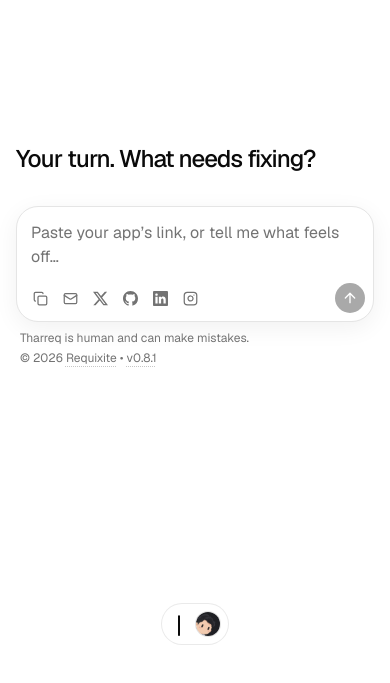
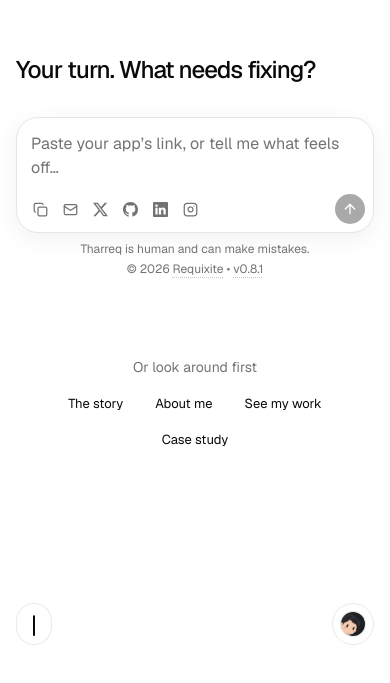
Before and after one commit to mtharreqq/requixite, a Next.js app: page /contact in a window 390 px wide. Shown: the part 187-870 px from the top of the page. Built offline with nearby package versions, Linux system fonts and the light colour scheme.

Commit message:
Meta under every composer (centered on phones), look around on Contact, CTA title hugs the composer, phone rail and avatar split

```diff
--- a/components/salmoon/rail-nav.tsx
+++ b/components/salmoon/rail-nav.tsx
@@ -183,6 +183,10 @@ function ThemeMenu({ copy }: { copy: RailCopy["pages"] }) {
     </HoverCard>
   );
 }
+
+// Phones only; desktop drops the box.
+const PILL =
+  "pointer-events-auto bg-background/85 border-border/80 rounded-full border backdrop-blur-md md:contents";
 
 /** The site's toolbar, on every page: the avatar on the rail opens the
  * pages, theme and language on hover (or tap). */
@@ -435,10 +439,12 @@ export function RailNav({
   return (
     <nav
       aria-label={copy.navigation}
-      // Phones: a pill along the bottom. Desktop: anchored at the avatar, so
-      // it stays put and the rail grows upward.
-      className="bg-background/85 border-border/80 fixed bottom-3 left-1/2 z-50 flex -translate-x-1/2 items-center gap-4 rounded-full border py-2 pr-2 pl-4 backdrop-blur-md md:bottom-[calc(50%-7rem)] md:left-8 md:translate-x-0 md:flex-col md:items-start md:gap-0 md:rounded-none md:border-0 md:bg-transparent md:p-0 md:backdrop-blur-none"
+      // Phones: the rail as a pill bottom left, the avatar its own circle
+      // bottom right. Desktop: anchored at the avatar, so it stays put and the
+      // rail grows upward.
+      className="pointer-events-none fixed inset-x-4 bottom-3 z-50 flex items-center justify-between md:inset-x-auto md:bottom-[calc(50%-7rem)] md:left-8 md:flex-col md:items-start"
     >
+      <div className={`${PILL} px-4 py-2`}>
         <div
           ref={railRef}
           onPointerLeave={() => hover(null)}
@@ -480,7 +486,9 @@ export function RailNav({
                 key={section.id}
                 href={`#${section.id}`}
                 aria-current={isActive ? "location" : undefined}
-              onPointerEnter={(e) => e.pointerType === "mouse" && hover(index)}
+                onPointerEnter={(e) =>
+                  e.pointerType === "mouse" && hover(index)
+                }
                 onFocus={() => hover(index)}
                 onBlur={() => hover(null)}
                 className={
@@ -519,8 +527,11 @@ export function RailNav({
             );
           })}
         </div>
+      </div>
 
+      <div className={`${PILL} p-2`}>
         <Menu copy={copy} locale={locale} path={path} phone={phone} />
+      </div>
     </nav>
   );
 }
--- a/components/salmoon/review-story.tsx
+++ b/components/salmoon/review-story.tsx
@@ -308,11 +308,13 @@ function Caption({
   to,
   children,
   p,
+  end,
 }: {
   from: number;
   to: number;
   children: React.ReactNode;
   p: P;
+  end?: boolean;
 }) {
   // Enter and leave like SplitReveal: fade, rise, unblur.
   const shown = useTransform(
@@ -323,7 +325,7 @@ function Caption({
   );
   return (
     <motion.p
-      className="[grid-area:1/1] max-md:filter-none!"
+      className={cn("[grid-area:1/1] max-md:filter-none!", end && "self-end")}
       style={{
         opacity: shown,
         y: useTransform(shown, [0, 1], ["0.4em", "0em"]),
@@ -799,9 +801,9 @@ function Composer({
         </div>
       </motion.div>
       {cta && (
-        <motion.p {...later(0.9)} className="mt-2 px-1 text-xs">
-          <Note offer={offer} />
-        </motion.p>
+        <motion.div {...later(0.9)}>
+          <Foot offer={offer} contact={contact} />
+        </motion.div>
       )}
       {cta && (
         // The story ends here: the same ways on as under the hello.
@@ -814,6 +816,17 @@ function Composer({
         </motion.div>
       )}
     </motion.div>
+  );
+}
+
+/** Under every composer: the note and "© Requixite • v…"; stacked and
+ * centered on phones. */
+function Foot({ offer, contact }: { offer: Offer; contact: Contact }) {
+  return (
+    <div className="mt-2 flex flex-col items-center gap-1 px-1 text-xs md:flex-row md:items-baseline md:justify-between md:gap-4">
+      <Note offer={offer} />
+      <FooterMeta copy={contact} />
+    </div>
   );
 }
 
@@ -873,10 +886,7 @@ export function AskBox({
           </span>
         </div>
       </div>
-      <div className="mt-2 flex flex-wrap items-baseline justify-between gap-x-4 gap-y-1 px-1 text-xs">
-        <Note offer={offer} />
-        <FooterMeta copy={contact} />
-      </div>
+      <Foot offer={offer} contact={contact} />
     </div>
   );
 }
@@ -1984,6 +1994,8 @@ export function ReviewStory({
                       from={CAPTION_AT[i + 2]}
                       to={CAPTION_AT[i + 3]}
                       p={p}
+                      // The last one hugs the composer below it.
+                      end={i === copy.captions.length}
                     >
                       {text}
                     </Caption>
--- a/components/sub-page.tsx
+++ b/components/sub-page.tsx
@@ -168,6 +168,7 @@ export function ContactPage({ locale }: { locale: Locale }) {
           {copy.review.cta.title}
         </h1>
         <AskBox locale={locale} />
+        <Suggestions locale={locale} path="/contact" />
       </section>
     </SubPage>
   );
```
Lines whose indentation alone changed are shown as unchanged.
